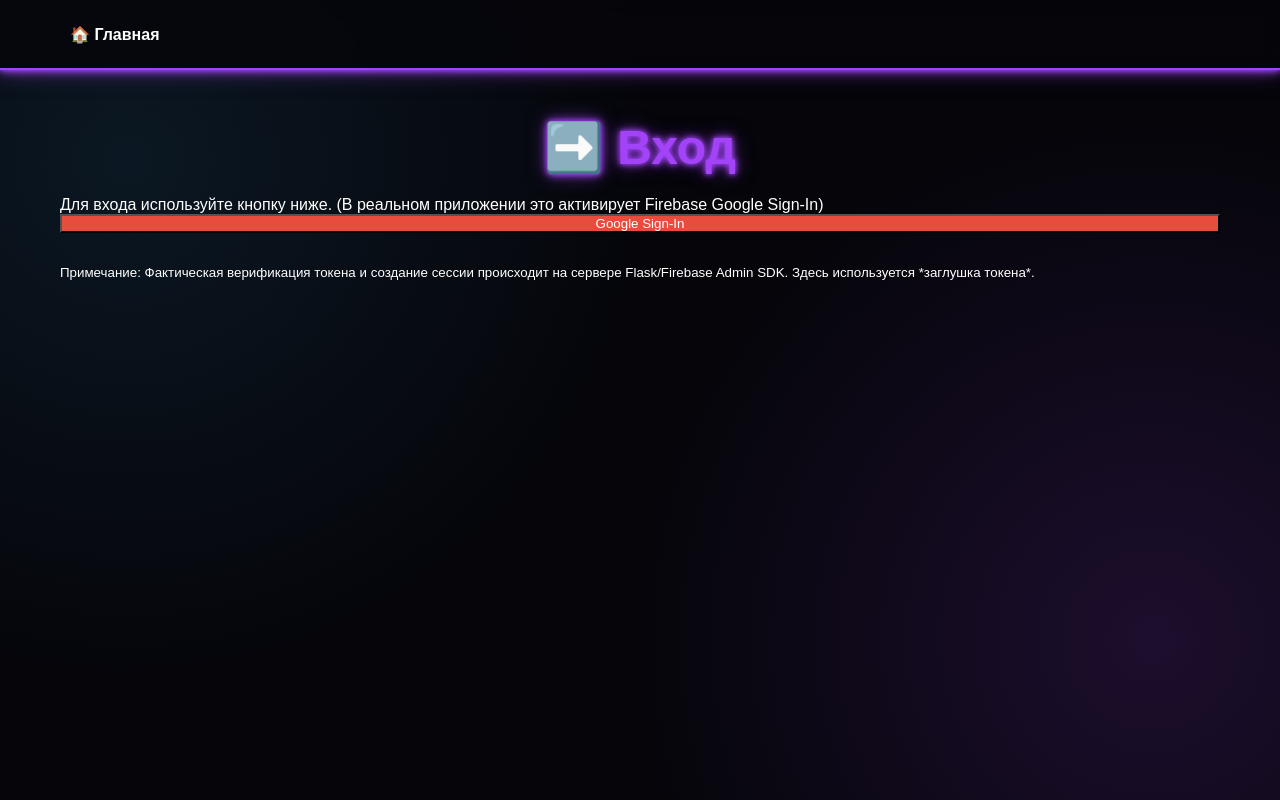
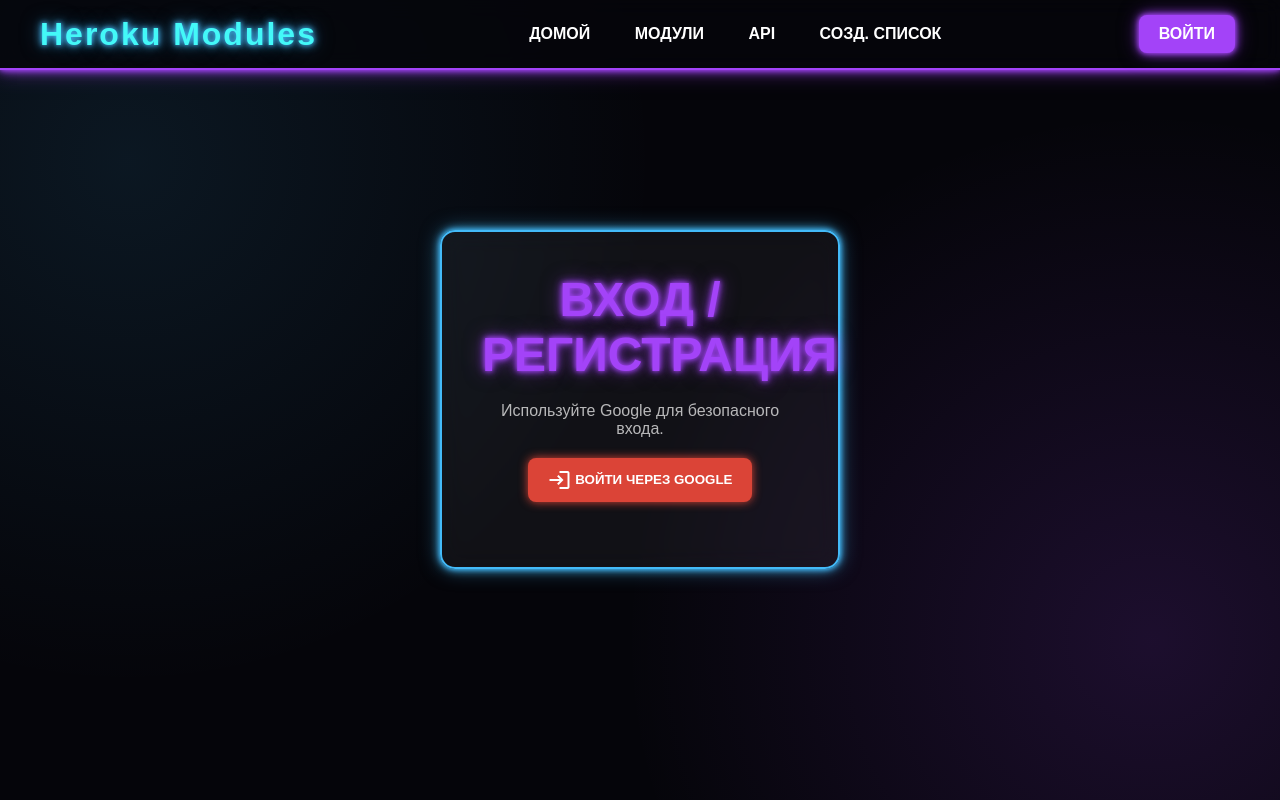
Before and after one commit to skyaree/heroku-modulesp, a Flask app: page /login in a window 1280 px wide. Run offline with Flask 3, Linux system fonts and the light colour scheme; some libraries are stand-ins or nearby versions.

Commit message:
login.html

```diff
--- a/templates/login.html
+++ b/templates/login.html
@@ -1,86 +1,68 @@
-<!DOCTYPE html>
-<html lang="ru">
-<head>
-    <meta charset="UTF-8">
-    <meta name="viewport" content="width=device-width, initial-scale=1.0">
-    <title>{{ title }}</title>
-    <link rel="stylesheet" href="{{ url_for('static', filename='style.css') }}">
-    <script>
-        // --- ФУНКЦИИ-ЗАГЛУШКИ ДЛЯ АУТЕНТИФИКАЦИИ ---
-        function generateMockToken() {
-            // В реальной жизни это делает Firebase SDK после успешного входа через Google.
-            // Здесь мы используем простой, но уникальный ID в качестве "токена".
-            return 'mock_firebase_id_token_' + new Date().getTime();
-        }
+{% extends "base.html" %}
 
-        async function handleGoogleSignIn() {
-            const loginButton = document.getElementById('google-login-button');
-            const errorMessage = document.getElementById('error-message');
-            loginButton.textContent = 'Обработка...';
-            errorMessage.style.display = 'none';
+{% block content %}
+    <div class="login-box">
+        <h1>ВХОД / РЕГИСТРАЦИЯ</h1>
+        <p class="text-subtle">Используйте Google для безопасного входа.</p>
 
-            // 1. Имитация получения токена (в реале это Firebase SDK)
-            const idToken = generateMockToken();
+        <button id="signInButton" class="btn neon-btn" style="background-color: #DB4437; box-shadow: 0 0 10px #DB4437; margin-top: 20px;">
+            <span class="material-icons" style="vertical-align: middle;">login</span> ВОЙТИ ЧЕРЕЗ GOOGLE
+        </button>
 
-            // 2. Отправка токена на серверный API для верификации и установки сессии
-            try {
-                const response = await fetch("{{ url_for('auth_api') }}", {
+        <p id="authMessage" style="margin-top: 20px; color: var(--color-cyan);"></p>
+    </div>
+{% endblock %}
+
+{% block scripts %}
+<script src="https://www.gstatic.com/firebasejs/8.10.1/firebase-app.js"></script>
+<script src="https://www.gstatic.com/firebasejs/8.10.1/firebase-auth.js"></script>
+
+<script>
+    // 2. ВАША КОНФИГУРАЦИЯ FIREBASE (замените на свои ключи!)
+    const firebaseConfig = {
+        apiKey: "YOUR_API_KEY",
+        authDomain: "YOUR_AUTH_DOMAIN",
+        projectId: "YOUR_PROJECT_ID",
+        storageBucket: "YOUR_STORAGE_BUCKET",
+        messagingSenderId: "YOUR_MESSAGING_SENDER_ID",
+        appId: "YOUR_APP_ID"
+    };
+
+    // 3. Инициализация Firebase
+    if (!firebase.apps.length) {
+        firebase.initializeApp(firebaseConfig);
+    }
+    const auth = firebase.auth();
+    const googleProvider = new firebase.auth.GoogleAuthProvider();
+    const messageElement = document.getElementById('authMessage');
+
+    // 4. Логика входа
+    document.getElementById('signInButton').addEventListener('click', () => {
+        messageElement.textContent = 'Ожидание авторизации...';
+
+        auth.signInWithPopup(googleProvider)
+            .then((result) => {
+                // Получение ID-токена
+                return result.user.getIdToken();
+            })
+            .then((idToken) => {
+                // Отправка токена на Flask API для установки сессии
+                return fetch('{{ url_for("auth_api") }}', {
                     method: 'POST',
-                    headers: {
-                        'Content-Type': 'application/json',
-                    },
+                    headers: { 'Content-Type': 'application/json' },
                     body: JSON.stringify({ idToken: idToken })
                 });
-
-                const result = await response.json();
-
-                if (result.success) {
-                    // Успех: перенаправляем на страницу аккаунта
-                    window.location.href = result.redirect;
-                } else {
-                    // Ошибка: показываем сообщение
-                    errorMessage.textContent = 'Ошибка входа: ' + result.message;
-                    errorMessage.style.display = 'block';
-                    loginButton.textContent = 'Google Sign-In';
+            })
+            .then(response => response.json())
+            .then(data => {
+                messageElement.textContent = data.message;
+                if (data.success && data.redirect) {
+                    window.location.href = data.redirect; // Перенаправление на страницу аккаунта
                 }
-
-            } catch (error) {
-                errorMessage.textContent = 'Ошибка сети или сервера: ' + error.message;
-                errorMessage.style.display = 'block';
-                loginButton.textContent = 'Google Sign-In';
-            }
-        }
-    </script>
-</head>
-<body>
-    <header>
-        <nav>
-            <a href="{{ url_for('modules_list') }}">🏠 Главная</a>
-            <!-- Вход/Выход здесь не отображаем, так как это сама страница входа -->
-        </nav>
-    </header>
-
-    <div class="container">
-        <h1>➡️ {{ title }}</h1>
-
-        <p>Для входа используйте кнопку ниже. (В реальном приложении это активирует Firebase Google Sign-In)</p>
-
-        <p id="error-message" class="error" style="display:none;"></p>
-
-        <!-- Кнопка теперь вызывает JS-функцию handleGoogleSignIn -->
-        <button
-            type="button"
-            id="google-login-button"
-            onclick="handleGoogleSignIn()"
-            class="suggest-link"
-            style="background-color: #e74c3c; width: 100%;"
-        >
-            Google Sign-In
-        </button>
-
-        <p style="margin-top: 30px;">
-            <small>Примечание: Фактическая верификация токена и создание сессии происходит на сервере Flask/Firebase Admin SDK. Здесь используется *заглушка токена*.</small>
-        </p>
-    </div>
-</body>
-</html>
+            })
+            .catch((error) => {
+                messageElement.textContent = `Ошибка входа: ${error.message}`;
+            });
+    });
+</script>
+{% endblock %}
```
